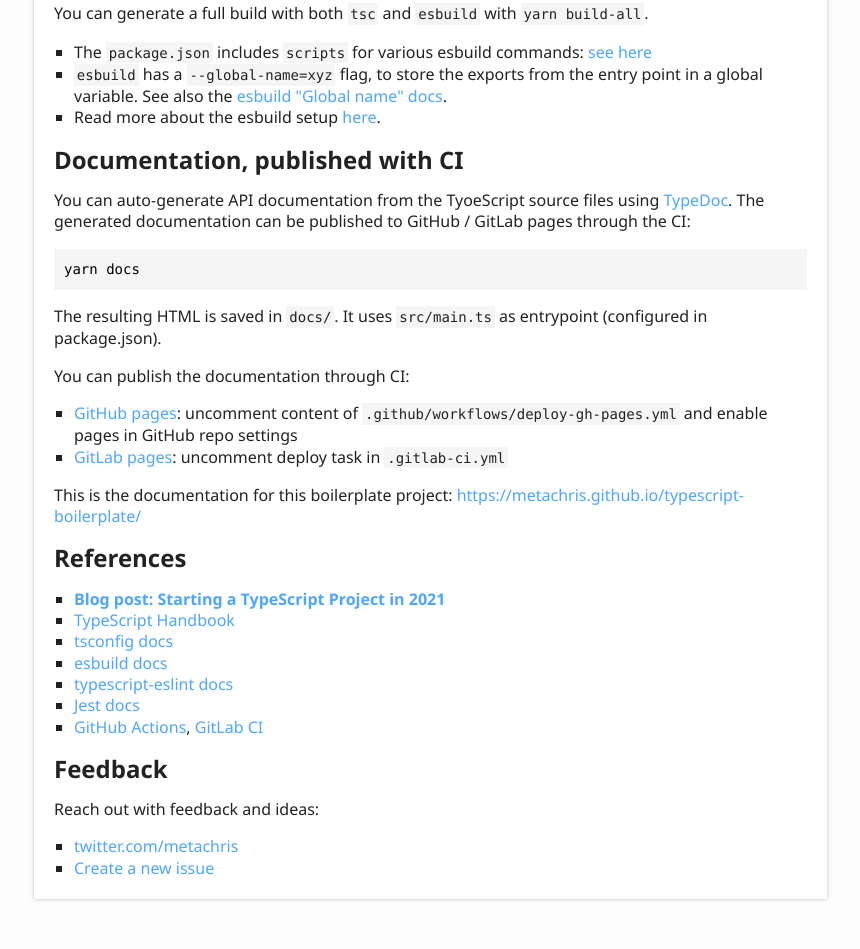
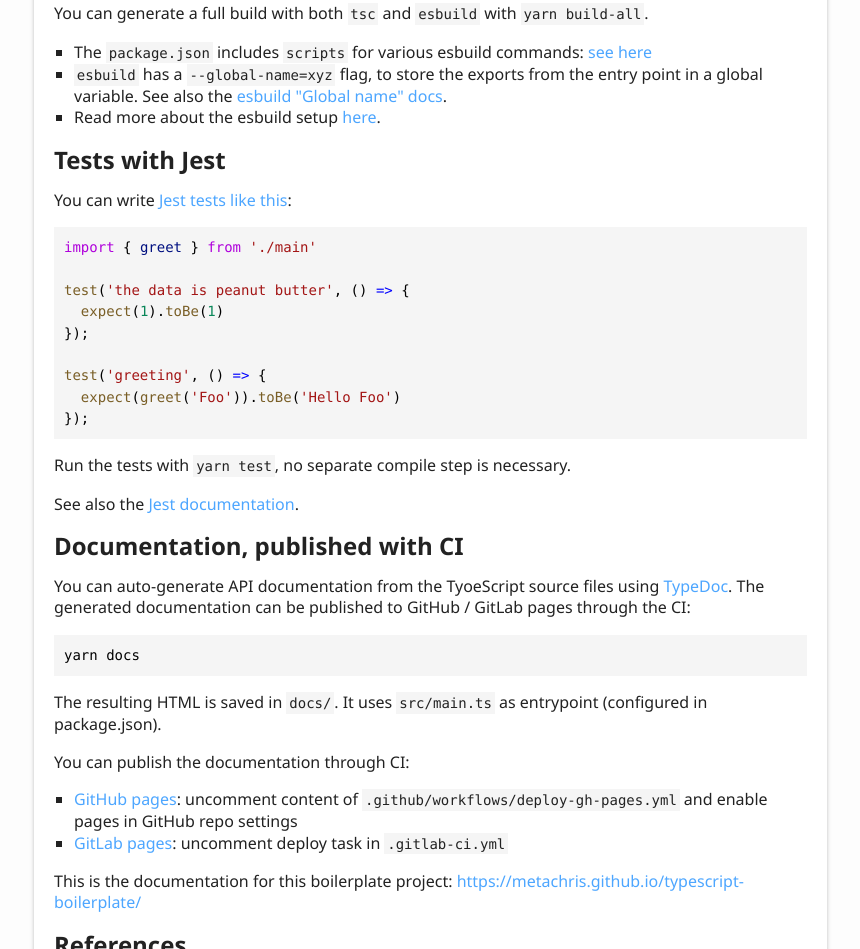
Before and after one commit to metachris/typescript-boilerplate, a plain HTML site: page index.html in a window 1280 px wide. Shown: the part 1630-2579 px from the top of the page, without its empty margins (6-866 px from the left). Drawn offline with Linux system fonts and the light colour scheme.

Commit message:
Deploying to gh-pages from  @ d5e06e45a7068360cd50d15cf66b4697c2c68e04 🚀

```diff
--- a/index.html
+++ b/index.html
@@ -117,6 +117,22 @@
 					<li><code>esbuild</code> has a <code>--global-name=xyz</code> flag, to store the exports from the entry point in a global variable. See also the <a href="https://esbuild.github.io/api/#global-name">esbuild &quot;Global name&quot; docs</a>.</li>
 					<li>Read more about the esbuild setup <a href="https://www.metachris.com/2021/04/starting-a-typescript-project-in-2021/#esbuild">here</a>.</li>
 				</ul>
+				<a href="#tests-with-jest" id="tests-with-jest" style="color: inherit; text-decoration: none;">
+					<h2>Tests with Jest</h2>
+				</a>
+				<p>You can write <a href="https://jestjs.io/docs/getting-started">Jest tests</a> <a href="https://github.com/metachris/typescript-boilerplate/blob/master/src/main.test.ts">like this</a>:</p>
+				<pre><code class="language-typescript"><span style="color: #AF00DB">import</span><span style="color: #000000"> { </span><span style="color: #001080">greet</span><span style="color: #000000"> } </span><span style="color: #AF00DB">from</span><span style="color: #000000"> </span><span style="color: #A31515">&#039;./main&#039;</span>
+
+<span style="color: #795E26">test</span><span style="color: #000000">(</span><span style="color: #A31515">&#039;the data is peanut butter&#039;</span><span style="color: #000000">, () </span><span style="color: #0000FF">=&gt;</span><span style="color: #000000"> {</span>
+<span style="color: #000000">  </span><span style="color: #795E26">expect</span><span style="color: #000000">(</span><span style="color: #098658">1</span><span style="color: #000000">).</span><span style="color: #795E26">toBe</span><span style="color: #000000">(</span><span style="color: #098658">1</span><span style="color: #000000">)</span>
+<span style="color: #000000">});</span>
+
+<span style="color: #795E26">test</span><span style="color: #000000">(</span><span style="color: #A31515">&#039;greeting&#039;</span><span style="color: #000000">, () </span><span style="color: #0000FF">=&gt;</span><span style="color: #000000"> {</span>
+<span style="color: #000000">  </span><span style="color: #795E26">expect</span><span style="color: #000000">(</span><span style="color: #795E26">greet</span><span style="color: #000000">(</span><span style="color: #A31515">&#039;Foo&#039;</span><span style="color: #000000">)).</span><span style="color: #795E26">toBe</span><span style="color: #000000">(</span><span style="color: #A31515">&#039;Hello Foo&#039;</span><span style="color: #000000">)</span>
+<span style="color: #000000">});</span>
+</code></pre>
+				<p>Run the tests with <code>yarn test</code>, no separate compile step is necessary.</p>
+				<p>See also the <a href="https://jestjs.io/docs/getting-started">Jest documentation</a>.</p>
 				<a href="#documentation-published-with-ci" id="documentation-published-with-ci" style="color: inherit; text-decoration: none;">
 					<h2>Documentation, published with CI</h2>
 				</a>
```
Also changed, not shown: modules.html (+3 -3 lines).
